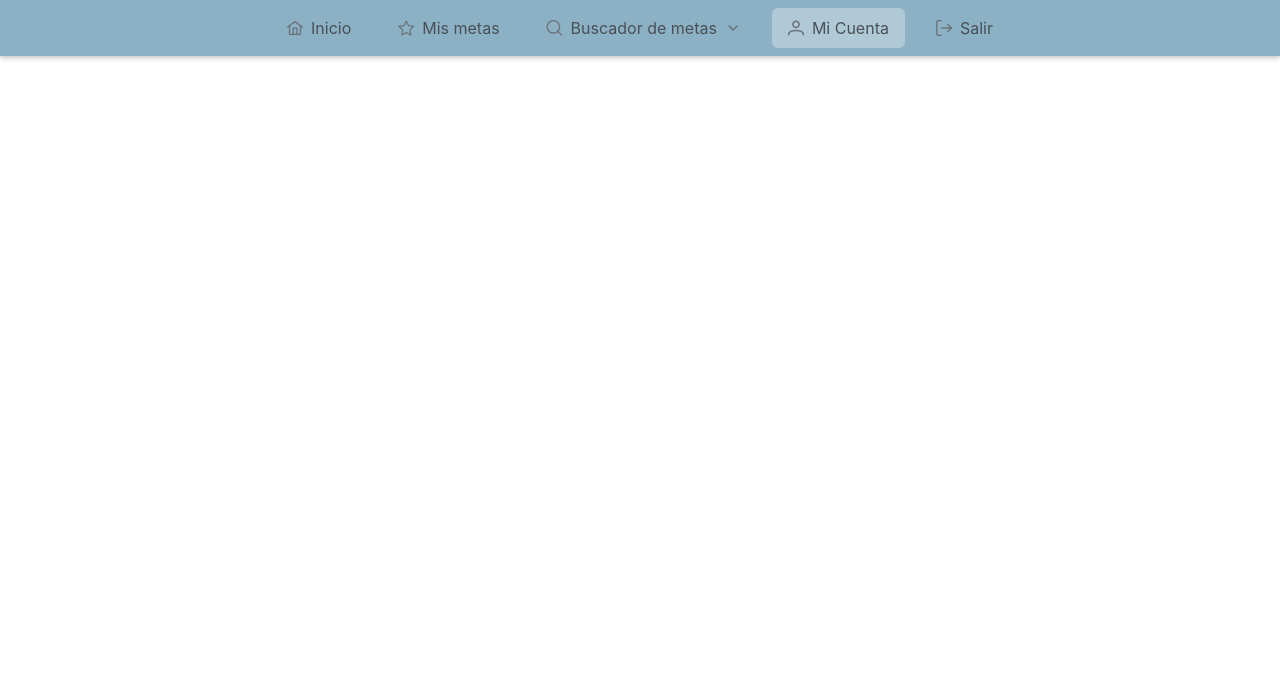
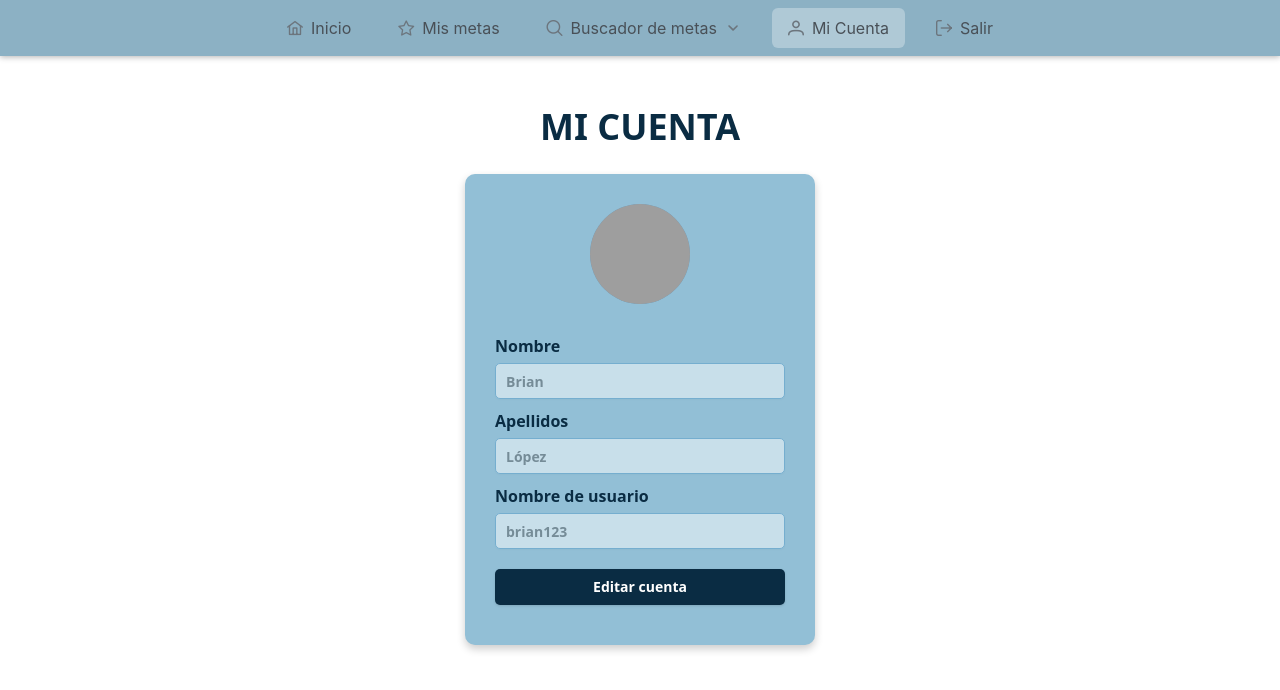
Before and after one commit to brianpardogaona/Sistema_de_Gestion_Personal, a React (Vite) app in the folder frontend/: page /mi-cuenta in a window 1280 px wide. Shown: the top 690 px of the page. Built offline with nearby package versions, Linux system fonts and the light colour scheme; grey boxes are pictures that could not be loaded.

Commit message:
Ventan Mi Cuenta añadido

```diff
--- a/frontend/src/pages/MiCuenta.jsx
+++ b/frontend/src/pages/MiCuenta.jsx
@@ -1,9 +1,58 @@
+import React, { useState } from "react";
+import { Input } from "@/components/ui/input";
+import { Button } from "@/components/ui/button";
+import "../styles/miCuenta.css";
 import NavBar from "@/components/navBar/NavBar";
 
 function MiCuenta() {
+  const [editMode, setEditMode] = useState(false);
+
+  const handleEdit = () => {
+    setEditMode(!editMode);
+  };
+
+  const handleDelete = () => {
+    console.log("Eliminar cuenta");
+  };
+
   return (
     <>
       <NavBar />
+      <div className="account-container">
+        <h1 className="title">MI CUENTA</h1>
+        <div className={`account-box ${editMode ? "editar-activo" : ""}`}>
+          <img src="/default-user.png" alt="Usuario" className="user-image" />
+          <div className="inputs-container">
+            <label>Nombre</label>
+            <Input type="text" defaultValue="Brian" disabled={!editMode} />
+
+            <label>Apellidos</label>
+            <Input type="text" defaultValue="López" disabled={!editMode} />
+
+            <label>Nombre de usuario</label>
+            <Input type="text" defaultValue="brian123" disabled={!editMode} />
+
+            {editMode && (
+              <>
+                <label>Contraseña</label>
+                <Input type="password" placeholder="Nueva contraseña" />
+
+                <label>Confirmar contraseña</label>
+                <Input type="password" placeholder="Confirmar nueva contraseña" />
+              </>
+            )}
+          </div>
+
+          <div className="buttons-container">
+            <Button className="edit-button" onClick={handleEdit}>
+              {editMode ? "Guardar cambios" : "Editar cuenta"}
+            </Button>
+            <Button className="delete-button" onClick={handleDelete}>
+              Eliminar cuenta
+            </Button>
+          </div>
+        </div>
+      </div>
     </>
   );
 }
--- /dev/null
+++ b/frontend/src/styles/miCuenta.css
@@ -0,0 +1,111 @@
+.account-container {
+  display: flex;
+  flex-direction: column;
+  align-items: center;
+  justify-content: center;
+  margin-top: 100px;
+  background-color: white;
+}
+
+.title {
+  font-size: 36px;
+  color: #0a2c43;
+  margin-bottom: 20px;
+  font-weight: bold;
+}
+
+.account-box {
+  background-color: #92bfd6;
+  padding: 30px;
+  border-radius: 10px;
+  box-shadow: 0 4px 8px rgba(0, 0, 0, 0.2);
+  display: flex;
+  flex-direction: column;
+  align-items: center;
+  width: 350px;
+}
+
+.user-image {
+  width: 100px;
+  height: 100px;
+  border-radius: 50%;
+  margin-bottom: 20px;
+  background-color: #5a9ec9;
+  display: flex;
+  align-items: center;
+  justify-content: center;
+  font-size: 40px;
+  color: white;
+}
+
+.inputs-container {
+  width: 100%;
+  display: flex;
+  flex-direction: column;
+}
+
+.inputs-container label {
+  color: #0a2c43;
+  font-weight: bold;
+  margin-top: 10px;
+}
+
+.inputs-container input {
+  width: 100%;
+  padding: 10px;
+  margin-top: 5px;
+  border-radius: 5px;
+  border: 1px solid #5a9ec9;
+  background-color: #f8f9fa;
+  color: #000000;
+  font-weight: bold;
+}
+
+.inputs-container input:disabled {
+  background-color: #ffffff;
+  color: #5a5a5a;
+}
+
+.buttons-container {
+  display: flex;
+  flex-direction: column;
+  margin-top: 20px;
+  width: 100%;
+}
+
+.buttons-container button {
+  width: 100%;
+  padding: 10px;
+  margin-bottom: 10px;
+  font-weight: bold;
+  border-radius: 5px;
+  border: none;
+  cursor: pointer;
+  transition: background-color 0.3s ease, transform 0.2s;
+}
+
+.edit-button {
+  background-color: #0a2c43;
+  color: white;
+}
+
+.edit-button:hover {
+  background-color: #082031;
+  transform: scale(1.05);
+}
+
+.delete-button {
+  background-color: rgb(209, 108, 108);
+  color: white;
+  display: none;
+}
+
+.delete-button:hover {
+  background-color: rgb(180, 80, 80);
+  transform: scale(1.05);
+}
+
+
+.editar-activo .delete-button {
+  display: block;
+}
```
